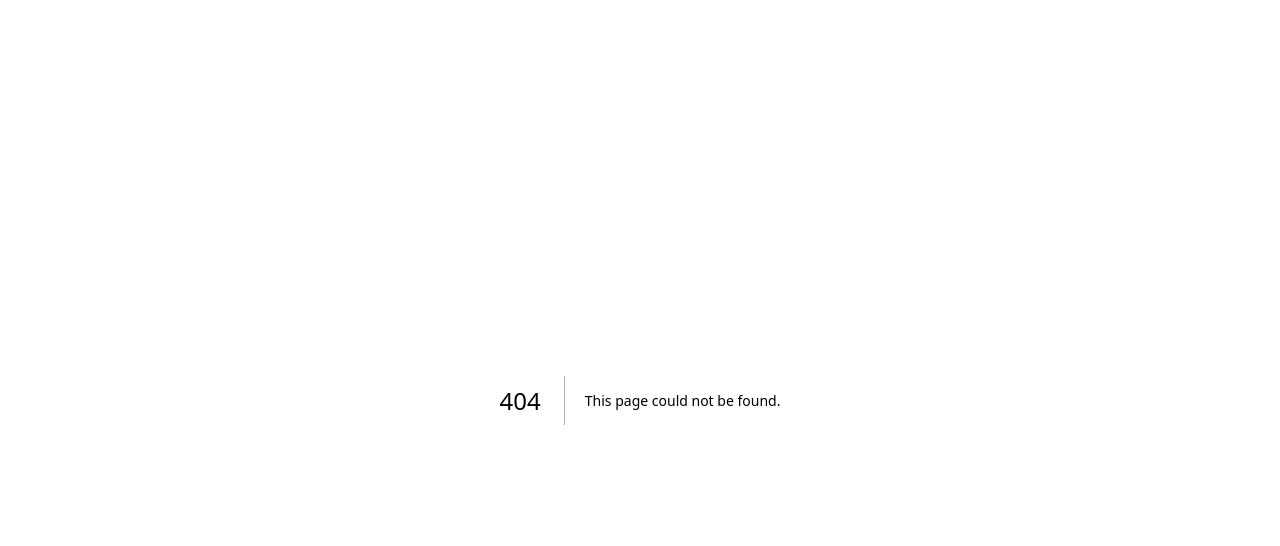
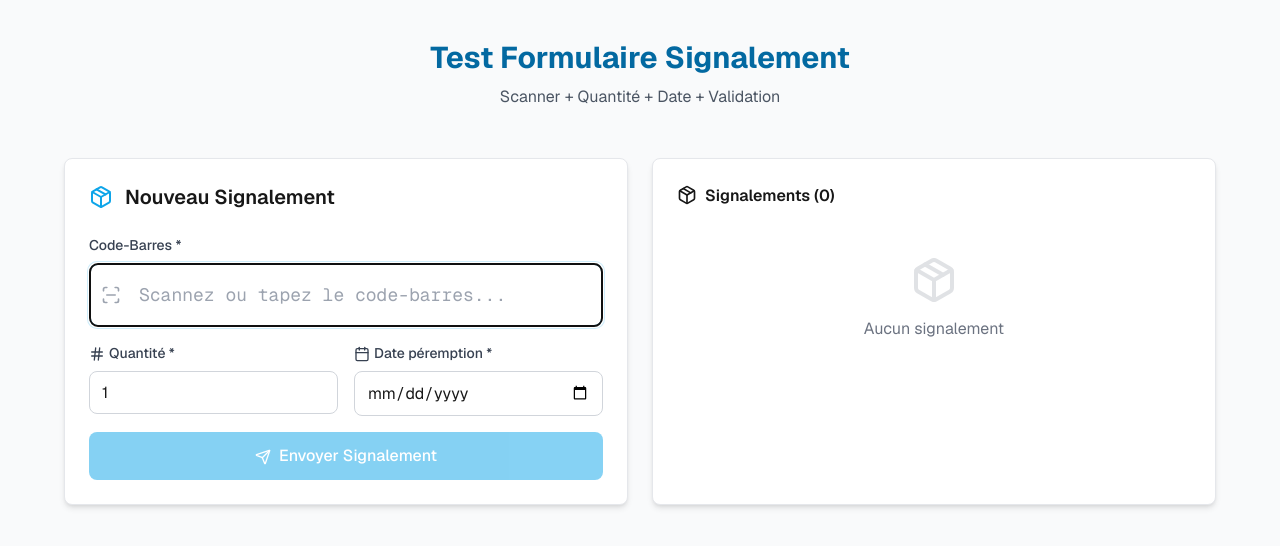
Before and after one commit to Piamias-Victor/DLC, a Next.js app: page /test-signalement in a window 1280 px wide. Before the commit this address had no page. Shown: the top 546 px of the page. Built offline with nearby package versions, Linux system fonts and the light colour scheme.

Commit message:
DLC and qty

```diff
--- a/src/app/test-scanner/page.tsx
+++ b/src/app/test-scanner/page.tsx
@@ -11,7 +11,6 @@ export default function TestScannerPage() {
   const handleScan = (code: string) => {
     const time = new Date().toLocaleTimeString();
     setScannedCodes(prev => [{code, time}, ...prev.slice(0, 9)]);
-    console.log('Code scanné:', code);
   };
 
   const handleError = (error: string) => {
@@ -47,8 +46,6 @@ export default function TestScannerPage() {
             onError={handleError}
             placeholder="🔍 Scannez ou tapez le code-barres + Entrée..."
             autoFocus={true}
-            minLength={8}
-            maxLength={20}
           />
 
           <div className="mt-4 p-3 bg-blue-50 rounded border border-blue-200">
--- /dev/null
+++ b/src/app/test-signalement/page.tsx
@@ -0,0 +1,105 @@
+'use client';
+
+import { useState } from 'react';
+import { SignalementForm } from '@/components/organisms/SignalementForm';
+import { Package, Clock } from 'lucide-react';
+
+interface SignalementData {
+  codeBarres: string;
+  quantite: string;
+  datePeremption: string;
+  commentaire?: string;
+}
+
+interface SignalementWithId extends SignalementData {
+  id: string;
+  timestamp: string;
+}
+
+export default function TestSignalementPage() {
+  const [signalements, setSignalements] = useState<SignalementWithId[]>([]);
+  const [isLoading, setIsLoading] = useState(false);
+
+  const handleSubmit = async (data: SignalementData) => {
+    setIsLoading(true);
+
+    await new Promise(resolve => setTimeout(resolve, 800));
+
+    const newSignalement: SignalementWithId = {
+      ...data,
+      id: `SIG-${Date.now()}`,
+      timestamp: new Date().toLocaleTimeString('fr-FR')
+    };
+
+    setSignalements(prev => [newSignalement, ...prev.slice(0, 9)]);
+    setIsLoading(false);
+  };
+
+  const handleError = (error: string) => {
+    console.error('Erreur:', error);
+  };
+
+  return (
+    <div className="min-h-screen bg-gray-50 p-4">
+      <div className="max-w-6xl mx-auto space-y-6">
+
+        <header className="text-center py-6">
+          <h1 className="text-3xl font-bold text-pharmacy-700 mb-2">
+            Test Formulaire Signalement
+          </h1>
+          <p className="text-gray-600">Scanner + Quantité + Date + Validation</p>
+        </header>
+
+        <div className="grid lg:grid-cols-2 gap-6">
+
+          <SignalementForm
+            onSubmit={handleSubmit}
+            onError={handleError}
+            isLoading={isLoading}
+          />
+
+          <div className="card">
+            <h3 className="font-semibold mb-4 flex items-center gap-2">
+              <Package className="w-5 h-5" />
+              Signalements ({signalements.length})
+            </h3>
+
+            {signalements.length > 0 ? (
+              <div className="space-y-3 max-h-96 overflow-y-auto">
+                {signalements.map((sig) => (
+                  <div key={sig.id} className="p-3 bg-gray-50 rounded border">
+                    <div className="flex items-center justify-between mb-2">
+                      <span className="font-medium text-sm">{sig.id}</span>
+                      <Clock className="w-4 h-4 text-gray-400" />
+                    </div>
+                    <div className="space-y-1 text-sm">
+                      <div className="flex justify-between">
+                        <span>Code:</span>
+                        <code className="font-mono">{sig.codeBarres}</code>
+                      </div>
+                      <div className="flex justify-between">
+                        <span>Quantité:</span>
+                        <span>{sig.quantite}</span>
+                      </div>
+                      <div className="flex justify-between">
+                        <span>Péremption:</span>
+                        <span>{new Date(sig.datePeremption).toLocaleDateString()}</span>
+                      </div>
+                    </div>
+                    <div className="text-xs text-gray-500 mt-2">{sig.timestamp}</div>
+                  </div>
+                ))}
+              </div>
+            ) : (
+              <div className="text-center text-gray-500 py-8">
+                <Package className="w-12 h-12 mx-auto mb-3 opacity-20" />
+                <p>Aucun signalement</p>
+              </div>
+            )}
+          </div>
+
+        </div>
+      </div>
+    </div>
+  );
+}
--- a/src/components/molecules/BarcodeInput.tsx
+++ b/src/components/molecules/BarcodeInput.tsx
@@ -1,25 +1,20 @@
 'use client';
 
 import { useState, useRef, useEffect } from 'react';
-import { ScanLine, X, Check } from 'lucide-react';
+import { ScanLine, X } from 'lucide-react';
 
 interface BarcodeInputProps {
   onScan: (code: string) => void;
   onError?: (error: string) => void;
   placeholder?: string;
   autoFocus?: boolean;
-  minLength?: number;
-  maxLength?: number;
   className?: string;
 }
 
 export function BarcodeInput({
   onScan,
-  onError,
   placeholder = "Scannez ou tapez le code-barres...",
   autoFocus = true,
-  minLength = 8,
-  maxLength = 20,
   className = ""
 }: BarcodeInputProps) {
 
@@ -27,36 +22,17 @@ export function BarcodeInput({
   const [isValid, setIsValid] = useState<boolean | null>(null);
   const inputRef = useRef<HTMLInputElement>(null);
 
-  // Validation du code
+  // Validation du code (accepte tout)
   const validateCode = (code: string): boolean => {
     const clean = code.trim();
-
-    if (clean.length < minLength || clean.length > maxLength) {
-      onError?.(`Code invalide: ${clean.length} caractères (attendu ${minLength}-${maxLength})`);
-      return false;
-    }
-
-    // Validation EAN13 si 13 caractères
-    if (clean.length === 13 && !/^\d{13}$/.test(clean)) {
-      onError?.('Code EAN13 invalide: doit contenir 13 chiffres');
-      return false;
-    }
-
-    return true;
+    return clean.length > 0;
   };
 
   // Gestion changement valeur
   const handleChange = (e: React.ChangeEvent<HTMLInputElement>) => {
     const newValue = e.target.value;
     setValue(newValue);
-
-    // Validation temps réel
-    if (newValue.length >= minLength) {
-      const valid = validateCode(newValue);
-      setIsValid(valid);
-    } else {
-      setIsValid(null);
-    }
+    setIsValid(newValue.trim().length > 0 ? true : null);
   };
 
   // Gestion Enter (scan terminé)
@@ -77,15 +53,6 @@ export function BarcodeInput({
     setValue('');
     setIsValid(null);
     inputRef.current?.focus();
-  };
-
-  // Bouton validation manuelle
-  const handleSubmit = () => {
-    if (value.trim() && validateCode(value.trim())) {
-      onScan(value.trim());
-      setValue('');
-      setIsValid(null);
-    }
   };
 
   // Auto-focus
@@ -120,7 +87,7 @@ export function BarcodeInput({
           onFocus={handleFocus}
           placeholder={placeholder}
           className={`
-            w-full pl-12 pr-20 py-4 text-lg font-mono
+            w-full pl-12 pr-12 py-4 text-lg font-mono
             border-2 rounded-lg transition-all duration-200
             ${isValid === true ? 'border-green-500 bg-green-50' : ''}
             ${isValid === false ? 'border-red-500 bg-red-50' : ''}
@@ -128,16 +95,9 @@ export function BarcodeInput({
           `}
         />
 
-        {/* Indicateurs droite */}
-        <div className="absolute right-3 top-1/2 -translate-y-1/2 flex items-center gap-2">
+        {/* Clear button */}
         {value && (
-            <>
-              {isValid === true && (
-                <Check className="w-5 h-5 text-green-500" />
-              )}
-              {isValid === false && (
-                <X className="w-5 h-5 text-red-500" />
-              )}
+          <div className="absolute right-3 top-1/2 -translate-y-1/2">
             <button
               onClick={handleClear}
               className="p-1 hover:bg-gray-200 rounded transition-colors"
@@ -145,40 +105,7 @@ export function BarcodeInput({
             >
               <X className="w-4 h-4 text-gray-400" />
             </button>
-            </>
-          )}
           </div>
-      </div>
-
-      {/* Actions */}
-      <div className="flex gap-3">
-        <button
-          onClick={handleSubmit}
-          disabled={!value.trim() || isValid === false}
-          className="btn-primary flex-1 disabled:opacity-50 disabled:cursor-not-allowed"
-        >
-          Valider le Code
-        </button>
-
-        <button
-          onClick={handleClear}
-          className="btn-secondary px-6"
-          type="button"
-        >
-          Clear
-        </button>
-      </div>
-
-      {/* Info temps réel */}
-      <div className="flex justify-between text-sm">
-        <span className="text-gray-500">
-          {value.length > 0 ? `${value.length} caractères` : 'En attente...'}
-        </span>
-
-        {value.length === 13 && (
-          <span className="text-green-600 font-medium">
-            Format EAN13 ✓
-          </span>
         )}
       </div>
 
--- /dev/null
+++ b/src/components/organisms/SignalementForm.tsx
@@ -0,0 +1,122 @@
+'use client';
+
+import { useState } from 'react';
+import { BarcodeInput } from '@/components/molecules/BarcodeInput';
+import { Package, Calendar, Hash, Send } from 'lucide-react';
+
+interface SignalementData {
+  codeBarres: string;
+  quantite: string;
+  datePeremption: string;
+  commentaire?: string;
+}
+
+interface SignalementFormProps {
+  onSubmit: (data: SignalementData) => void;
+  onError?: (error: string) => void;
+  isLoading?: boolean;
+}
+
+export function SignalementForm({ onSubmit, onError, isLoading = false }: SignalementFormProps) {
+  const [formData, setFormData] = useState<SignalementData>({
+    codeBarres: '',
+    quantite: '1',
+    datePeremption: '',
+    commentaire: ''
+  });
+
+  const handleScan = (code: string) => {
+    setFormData(prev => ({ ...prev, codeBarres: code }));
+  };
+
+  const handleSubmit = (e: React.FormEvent) => {
+    e.preventDefault();
+
+    if (!formData.codeBarres.trim() || !formData.quantite.trim() || !formData.datePeremption) {
+      onError?.('Tous les champs requis doivent être remplis');
+      return;
+    }
+
+    onSubmit(formData);
+    setFormData({ codeBarres: '', quantite: '1', datePeremption: '', commentaire: '' });
+  };
+
+  // Check si le formulaire est valide
+  const isFormValid = formData.codeBarres.trim() && formData.quantite.trim() && formData.datePeremption;
+
+  return (
+    <div className="card">
+      <div className="flex items-center gap-3 mb-6">
+        <Package className="w-6 h-6 text-pharmacy-500" />
+        <h2 className="text-xl font-semibold">Nouveau Signalement</h2>
+      </div>
+
+      <form onSubmit={handleSubmit} className="space-y-4">
+
+        {/* Scanner */}
+        <div>
+          <label className="block text-sm font-medium text-gray-700 mb-2">Code-Barres *</label>
+          <BarcodeInput
+            onScan={handleScan}
+            onError={onError}
+            key="barcode-input"
+          />
+          {formData.codeBarres && (
+            <div className="mt-2 p-2 bg-green-50 rounded border">
+              <code className="text-green-800 font-mono">{formData.codeBarres}</code>
+            </div>
+          )}
+        </div>
+
+        <div className="grid grid-cols-2 gap-4">
+          {/* Quantité */}
+          <div>
+            <label className="block text-sm font-medium text-gray-700 mb-2">
+              <Hash className="w-4 h-4 inline mr-1" />Quantité *
+            </label>
+            <input
+              type="text"
+              value={formData.quantite}
+              onChange={(e) => setFormData(prev => ({ ...prev, quantite: e.target.value }))}
+              className="input-field"
+              placeholder="Ex: 15"
+            />
+          </div>
+
+          {/* Date */}
+          <div>
+            <label className="block text-sm font-medium text-gray-700 mb-2">
+              <Calendar className="w-4 h-4 inline mr-1" />Date péremption *
+            </label>
+            <input
+              type="date"
+              value={formData.datePeremption}
+              onChange={(e) => setFormData(prev => ({ ...prev, datePeremption: e.target.value }))}
+              className="input-field"
+            />
+          </div>
+        </div>
+
+        {/* Submit */}
+        <button
+          type="submit"
+          disabled={isLoading || !isFormValid}
+          className="w-full py-3 text-base font-medium rounded-lg transition-colors duration-200 disabled:opacity-50 disabled:cursor-not-allowed bg-pharmacy-500 hover:bg-pharmacy-600 text-white"
+        >
+          {isLoading ? (
+            <>
+              <div className="animate-spin w-4 h-4 border-2 border-white border-t-transparent rounded-full inline mr-2"></div>
+              Envoi en cours...
+            </>
+          ) : (
+            <>
+              <Send className="w-4 h-4 inline mr-2" />
+              Envoyer Signalement
+            </>
+          )}
+        </button>
+
+      </form>
+    </div>
+  );
+}
```
Lines whose indentation alone changed are shown as unchanged.
